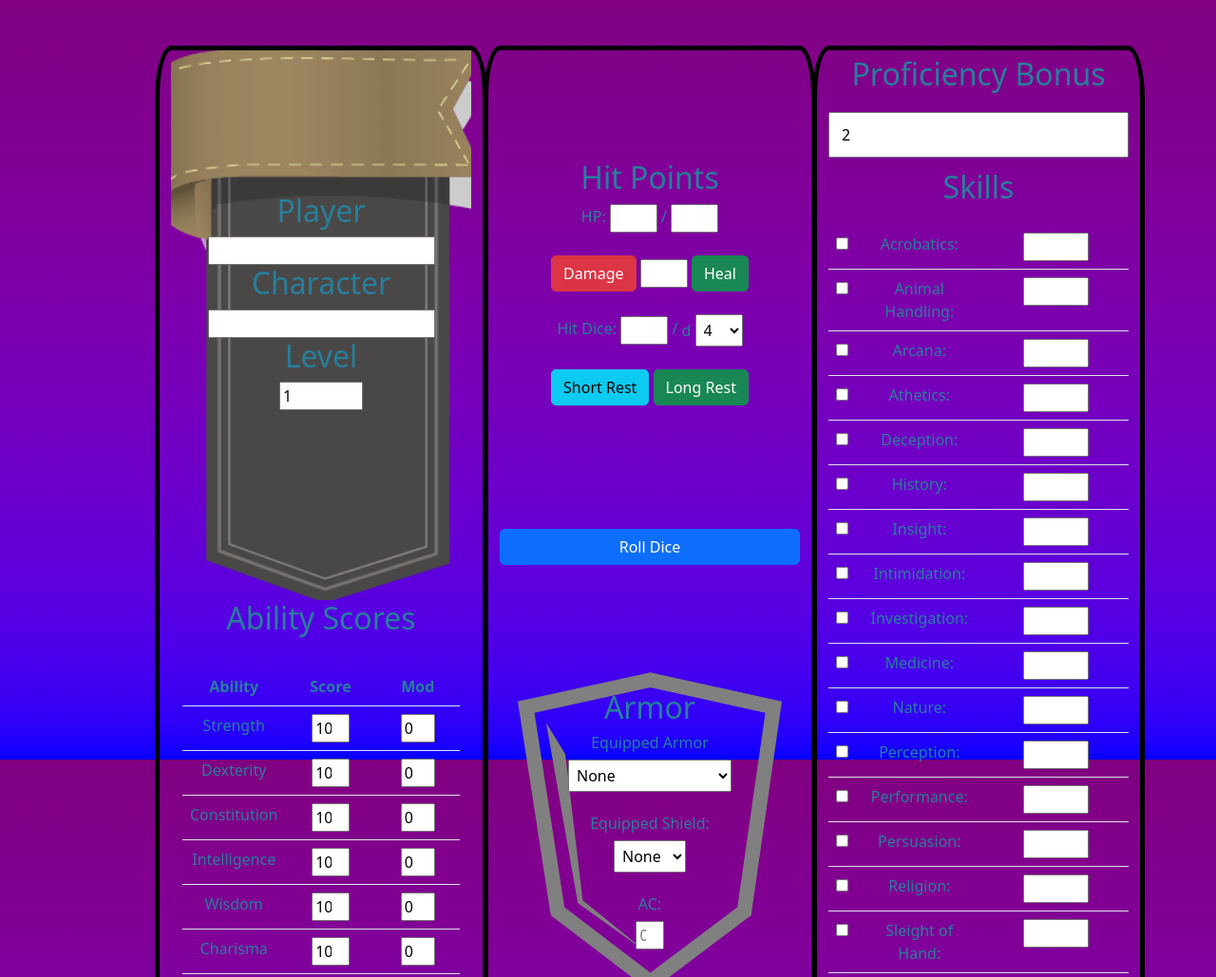
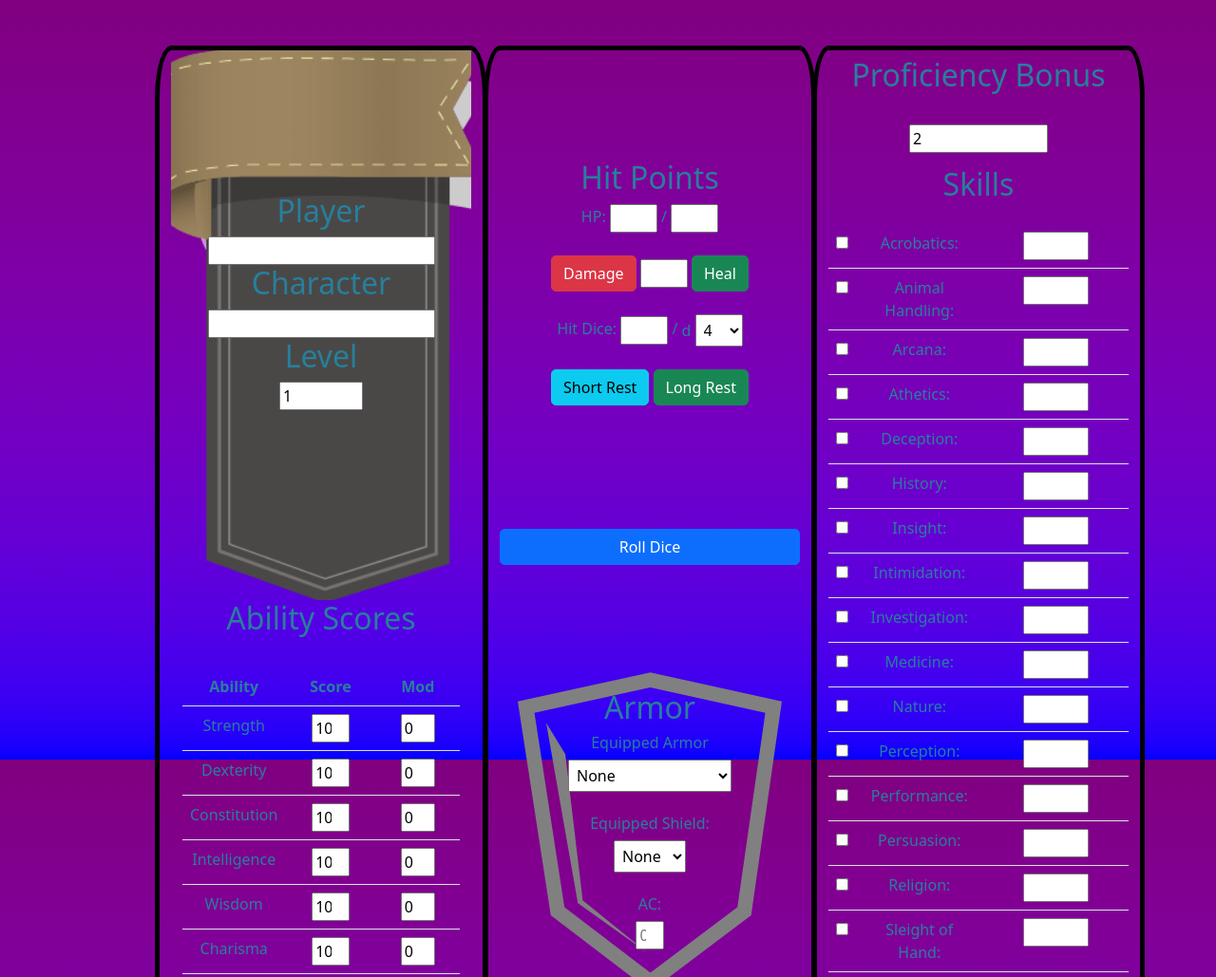
Before and after one commit to Dylan-Thrasher/Dynamic-Character-Sheet, a website: page index.html in a window 1280 px wide. Shown: the top 1029 px of the page at 95% size. Drawn offline with nearby package versions, Linux system fonts and the light colour scheme; no server answers.

Commit message:
adjusted proficiency bonus input to be centered within column.

```diff
--- a/index.html
+++ b/index.html
@@ -240,12 +240,13 @@
                 </div>
 
                 <div class="col-4 text-center d-flex row align-content-around">
+                    <section>
                     <h2>Proficiency Bonus</h2>
 
                     <br>
 
                     <input type="number" id="profBonus" value="2">
-
+                    </section>
                     <br><br>
 
                     <h2>Skills</h2>
--- a/style.css
+++ b/style.css
@@ -12,6 +12,9 @@ html, body {
   width: 50%;
 }
 
+#profBonus {
+  width: 50%;
+}
 
 #nameTagHere {
   background-image: url('./assets/name-tag.png');
```
